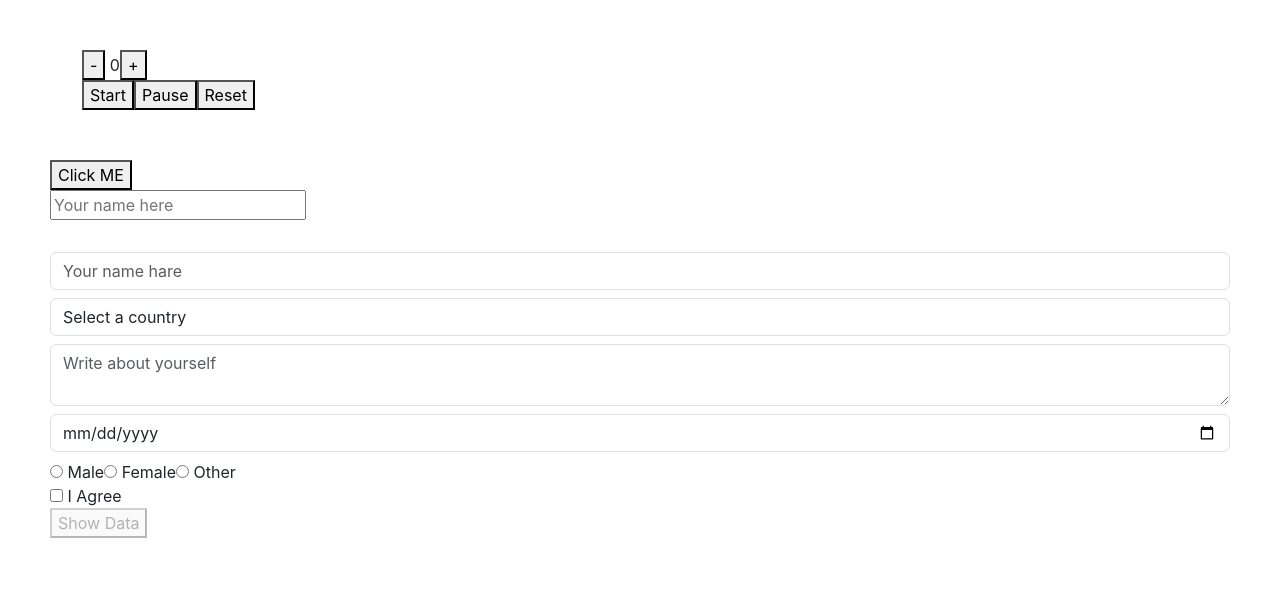
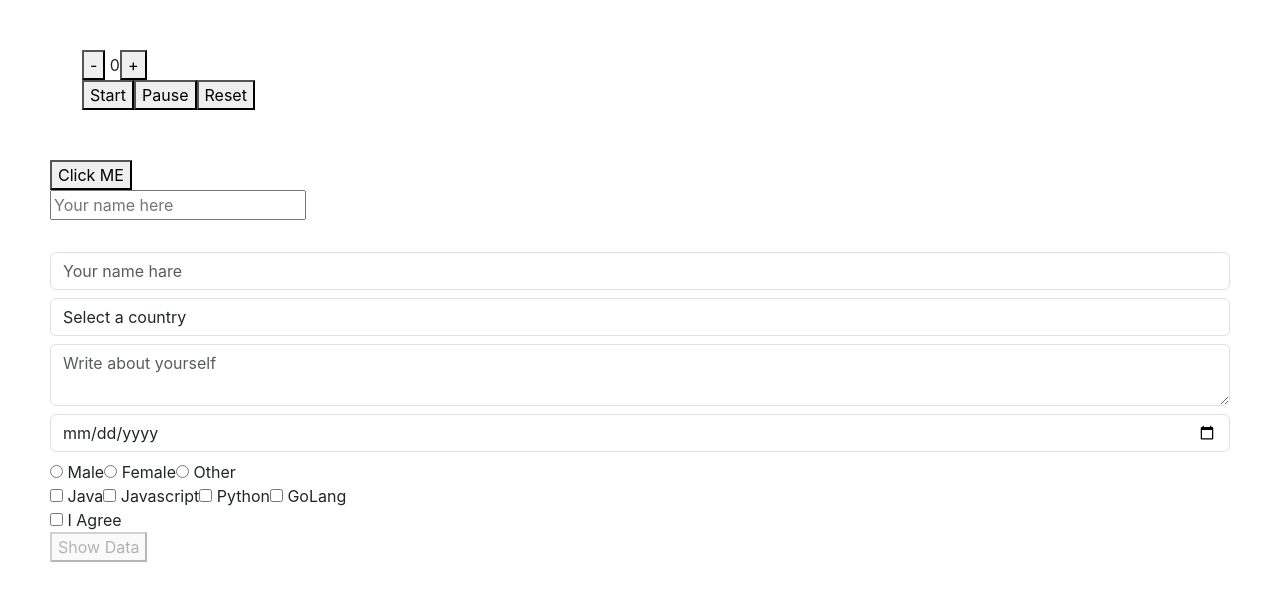
Before and after one commit to Jobayer109/Simple-Timer, a React (Create React App) app: page / in a window 1280 px wide. Shown: the top 600 px of the page. Built offline with nearby package versions, Linux system fonts and the light colour scheme; the HTML template or start-up script is replaced by a standard one.

Commit message:
Advanced check box handled

```diff
--- a/src/components/Form/index.jsx
+++ b/src/components/Form/index.jsx
@@ -8,6 +8,7 @@ class MyForm extends Component {
     birthDay: "",
     radio: "",
     agree: false,
+    skills: [],
   };
 
   onChangeHandler = (e) => {
@@ -18,10 +19,23 @@ class MyForm extends Component {
     this.setState({ agree: event.target.checked });
   };
 
+  proCheckBoxHandler = (e) => {
+    if (e.target.checked) {
+      this.setState({ skills: [...this.state.skills, e.target.value] });
+    } else {
+      const skills = this.state.skills.filter(
+        (skill) => skill !== e.target.value
+      );
+      this.setState({ skills });
+    }
+  };
+
   render() {
-    const { name, country, bio, birthDay, agree } = this.state;
+    const { name, country, bio, birthDay, agree, skills } = this.state;
     return (
       <div>
+        <div>
+          {" "}
           <input
             className="form-control my-2"
             type="text"
@@ -42,7 +56,6 @@ class MyForm extends Component {
             <option value="Pakistan">Pakistan</option>
             <option value="Malaysia">Malaysia</option>
           </select>
-
           <textarea
             className="form-control my-2"
             name="bio"
@@ -57,7 +70,7 @@ class MyForm extends Component {
             value={birthDay}
             onChange={this.onChangeHandler}
           />
-
+        </div>
         <div>
           <input
             type="radio"
@@ -80,6 +93,40 @@ class MyForm extends Component {
             onChange={this.onChangeHandler}
           />{" "}
           Other
+        </div>
+        <div>
+          <input
+            type="checkBox"
+            name="skills"
+            value="Java"
+            checked={skills.includes("Java")}
+            onChange={this.proCheckBoxHandler}
+          />{" "}
+          Java
+          <input
+            type="checkBox"
+            name="skills"
+            value="Javascript"
+            checked={skills.includes("Javascript")}
+            onChange={this.proCheckBoxHandler}
+          />{" "}
+          Javascript
+          <input
+            type="checkBox"
+            name="skills"
+            value="Python"
+            checked={skills.includes("Python")}
+            onChange={this.proCheckBoxHandler}
+          />{" "}
+          Python
+          <input
+            type="checkBox"
+            name="skills"
+            value="GoLang"
+            checked={skills.includes("GoLang")}
+            onChange={this.proCheckBoxHandler}
+          />{" "}
+          GoLang
         </div>
 
         <div>
```
Lines whose indentation alone changed are shown as unchanged.
